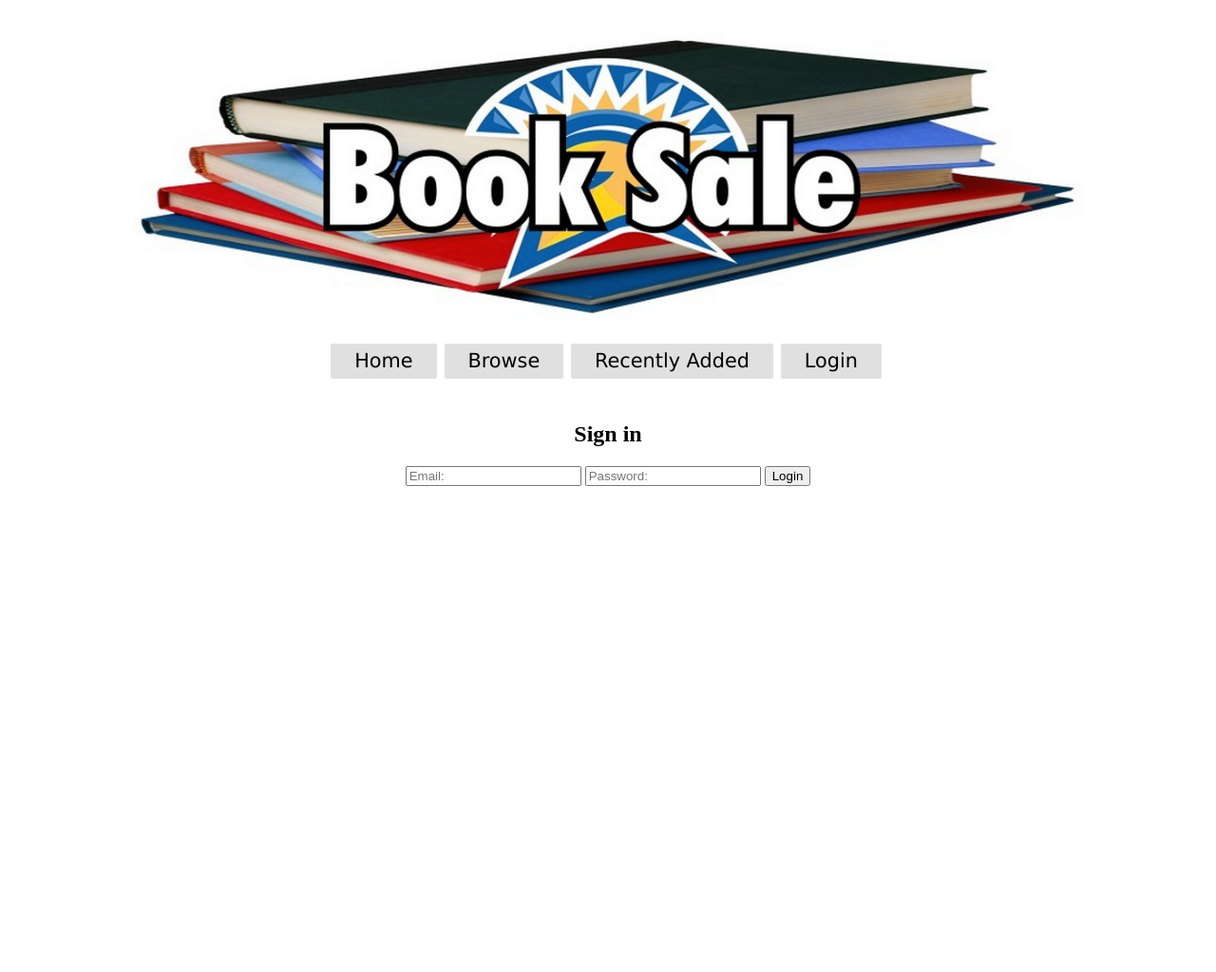
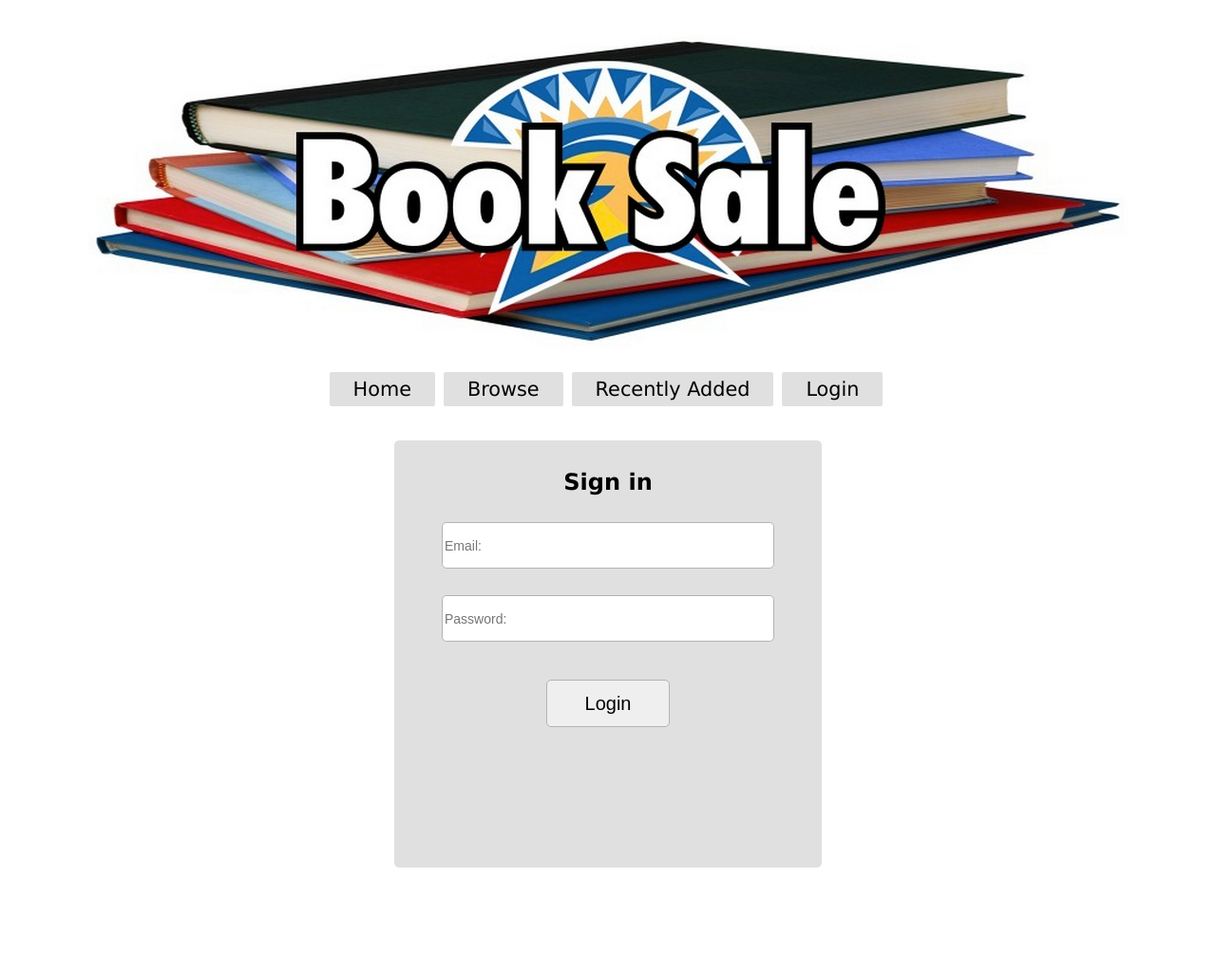
Before and after one commit to jdub9108/SE-174, a PHP site: page /login.html in a window 1280 px wide. Shown: the whole page at 95% size. Before the commit the page ends 512 px from the top, so only its background shows below. Run offline with PHP 8.4, Linux system fonts and the light colour scheme.

Commit message:
Added CSS to include a standard login/register page - added the class loginpage to be used for other login pages
Changed the searchBar class to an id

```diff
--- a/index.css
+++ b/index.css
@@ -1,4 +1,4 @@
-/* CSS for the home page*/
+0/* CSS for the home page*/
 
 #banner{
     text-align: center;
@@ -15,6 +15,7 @@
 .main_div{
     margin-top: 2em;
     text-align: center;
+    font-family: Verdana;
 }
 
 .menu_bar{
@@ -42,14 +43,23 @@
 	color: white;
 }
 
-.search_bar{
+.inputField{
+    border: 1.3px solid #B3B3B3;
+    border-radius: 0.35em;
+    font-size: 14px;
+}
+
+#searchBar{
     margin-top: 2em;
     height: 3em;
     width: 32em;
-    border: 1.3px solid #B3B3B3;
-    border-radius: 0.35em;
-    font-size: 14px;
+}
 
+
+.loginPage{
+    margin-top: 2em;
+    width: 25em;
+    height: 3.5em;
 }
 
 #home_submit{
@@ -67,3 +77,38 @@
     color: white;
 
 }
+
+.userinfo{
+    background-color:  #e0e0e0;
+
+    margin-left: auto ;
+    margin-right: auto ;
+    margin-top: 10px;
+    margin-bottom: 110px;
+    width: 450px;
+    height:450px;
+    border-radius: 5px;
+
+
+}
+
+h2{
+    padding-top: 30px;
+    margin: auto;
+}
+
+#login-send-button{
+    width: 130px;
+    height: 50px;
+    margin-top: 40px;
+    font-size: 20px;
+    font-weight: 400;
+    border: 1.3px solid #B3B3B3;
+    border-radius: 5px;
+}
+
+#login-send-button:hover{
+    background-color: #5ECC5E;
+    color: white;
+    transition: background 0.4s linear 0s, color 0.4s linear 0s;
+}
```
